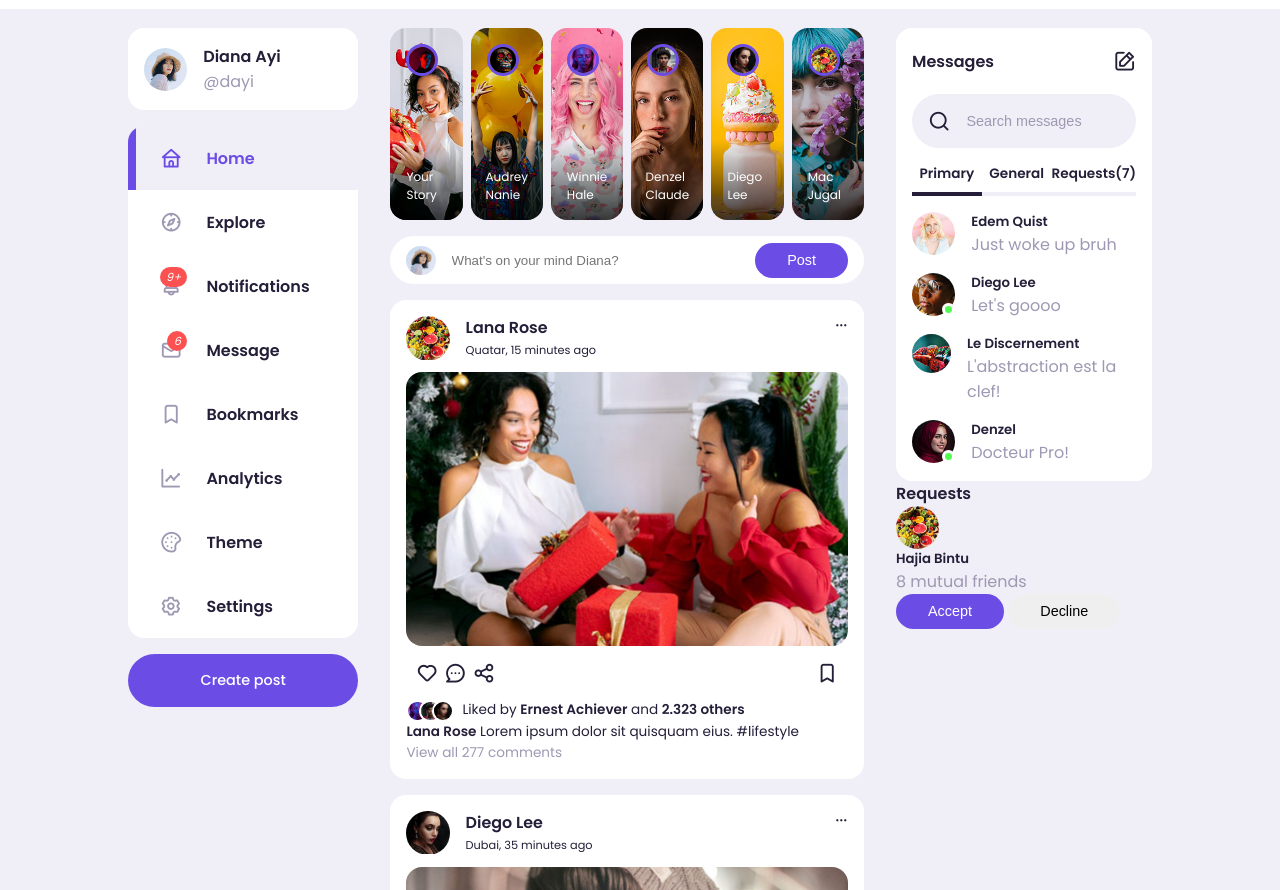
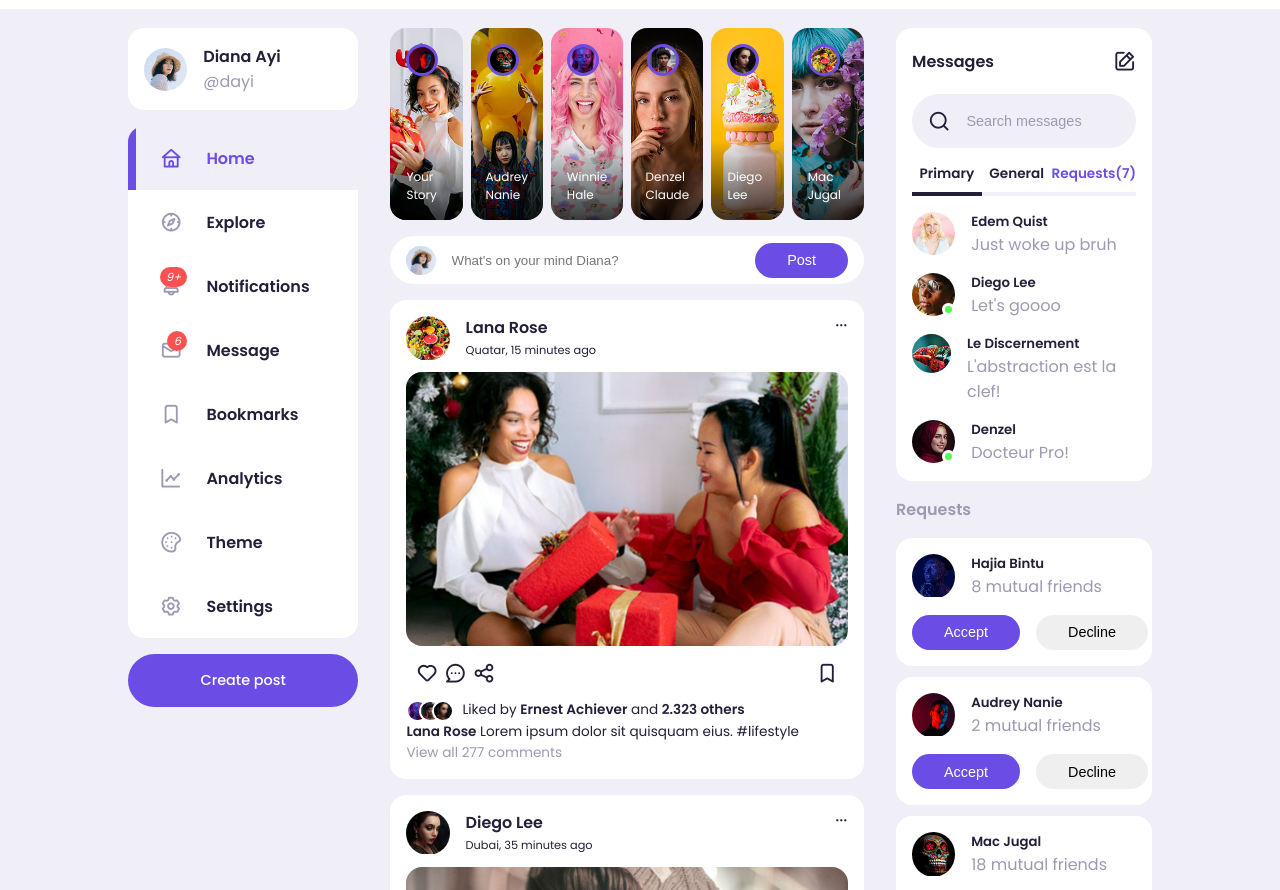
Before and after one commit to Leedwing/izigosocial, a plain HTML site: page index.html in a window 1280 px wide. Shown: the part 58-948 px from the top of the page. Drawn offline with nearby package versions, Linux system fonts and the light colour scheme; a web font is replaced by a local one.

Commit message:
add style to friend requests

```diff
--- a/index.html
+++ b/index.html
@@ -626,20 +626,46 @@
             <div class="request">
               <div class="info">
                 <div class="profile-picture">
-                        <img src="./images/profile-13.jpg" alt="profile-13">
+                  <img src="./images/profile-7.jpg" alt="profile-7" />
                 </div>
                 <div>
                   <h5>Hajia Bintu</h5>
                   <p class="text-muted">8 mutual friends</p>
                 </div>
+              </div>
               <div class="action">
-                        <button class="btn btn-primary">
-                            Accept
-                        </button>
-                        <button class="btn">
-                            Decline
-                        </button>
+                <button class="btn btn-primary">Accept</button>
+                <button class="btn">Decline</button>
               </div>
+            </div>
+            <div class="request">
+                <div class="info">
+                  <div class="profile-picture">
+                    <img src="./images/profile-8.jpg" alt="profile-8" />
+                  </div>
+                  <div>
+                    <h5>Audrey Nanie</h5>
+                    <p class="text-muted">2 mutual friends</p>
+                  </div>
+                </div>
+                <div class="action">
+                  <button class="btn btn-primary">Accept</button>
+                  <button class="btn">Decline</button>
+                </div>
+              </div>
+              <div class="request">
+                <div class="info">
+                  <div class="profile-picture">
+                    <img src="./images/profile-9.jpg" alt="profile-9" />
+                  </div>
+                  <div>
+                    <h5>Mac Jugal</h5>
+                    <p class="text-muted">18 mutual friends</p>
+                  </div>
+                </div>
+                <div class="action">
+                  <button class="btn btn-primary">Accept</button>
+                  <button class="btn">Decline</button>
                 </div>
               </div>
           </div>
--- a/style.css
+++ b/style.css
@@ -426,6 +426,8 @@ main .container .right {
   bottom: 0;
 }
 
+/*----- MESSAGES -----*/
+
 .right .messages {
   background: white;
   border-radius: var(--card-border-radius);
@@ -466,6 +468,10 @@ main .container .right {
     border-color: var(--color-dark);
 }
 
+.right .messages .message-requests{
+    color: var(--color-primary);
+}
+
 .right .messages .message {
     display: flex;
     gap: 1rem;
@@ -500,3 +506,34 @@ main .container .right {
     bottom: 0;
     right: 0;
 }
+
+
+/*----- FRIENDS REQUESTS -----*/
+.right .friend-requests{
+    margin-top: 1rem;
+}
+
+.right .friend-requests h4{
+    color: var(--color-gray);
+    margin: 1rem 0;
+}
+
+.right .request {
+    background: white;
+    padding: var(--card-padding);
+    border-radius: var(--card-border-radius);
+    margin-bottom: 0.7rem;
+}
+
+.right .request .info {
+    display: flex;
+    gap: 1rem;
+    margin-bottom: 1rem;
+}
+
+.right .request .action {
+    display: flex;
+    justify-content: space-between;
+    align-items: center;
+    gap: 1rem;
+}
```
Lines whose indentation alone changed are shown as unchanged.
